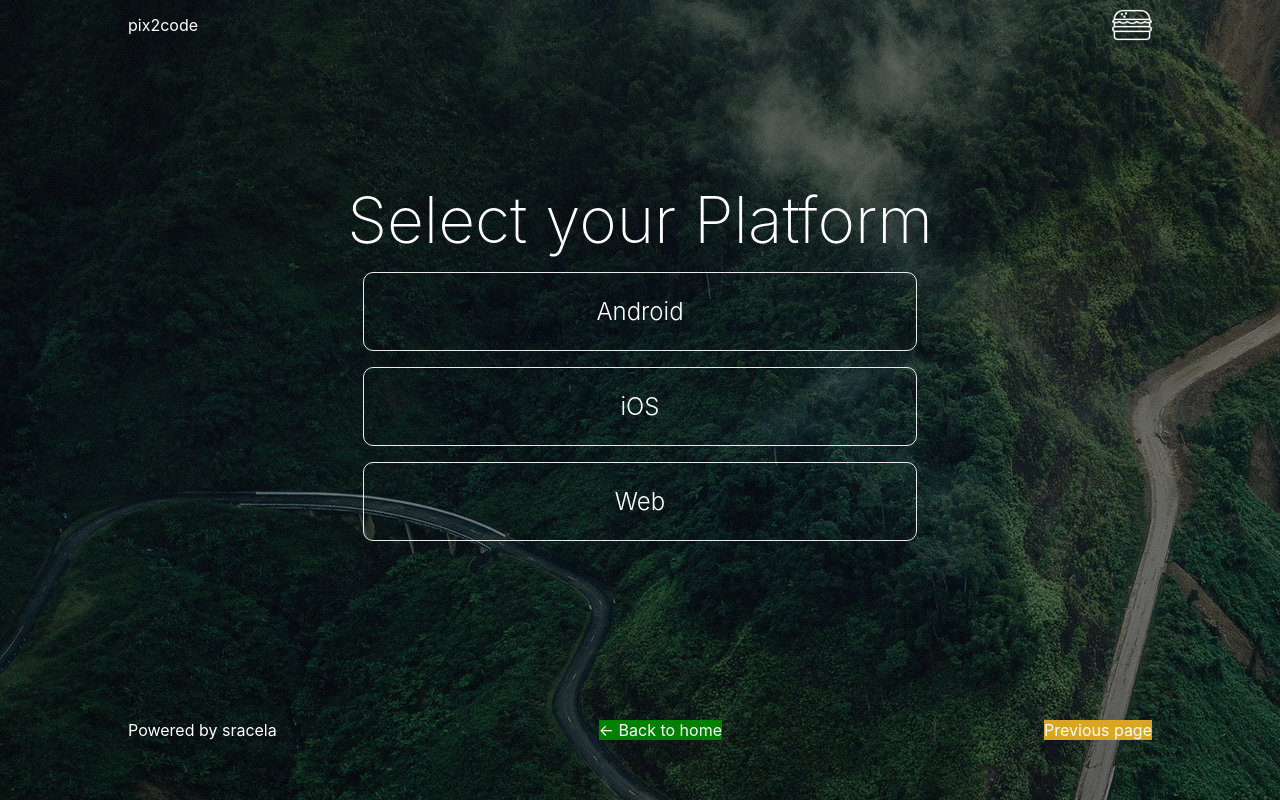
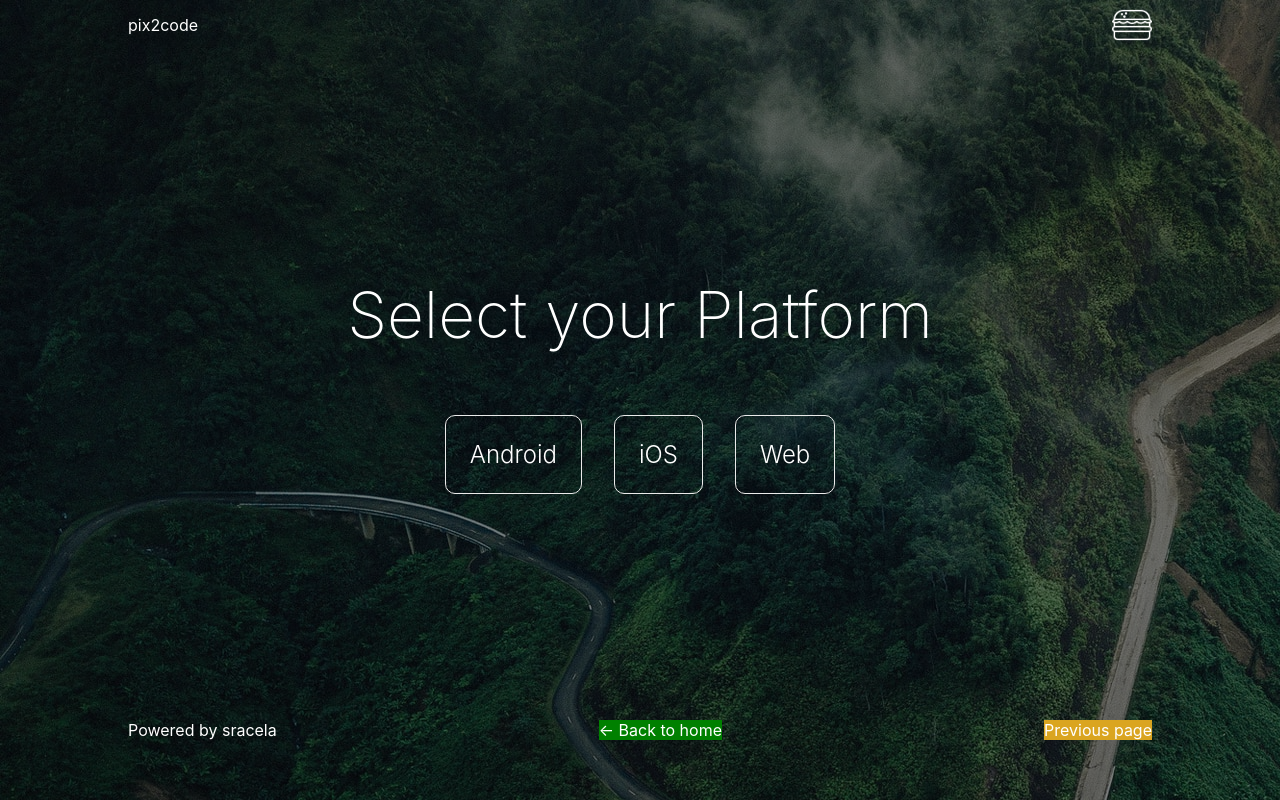
Before and after one commit to sracela/laiout, a Next.js app: page /converter in a window 1280 px wide. Built offline with nearby package versions, Linux system fonts and the light colour scheme.

Commit message:
Add upload_image page and style converter select platform elements in converter page

```diff
--- /dev/null
+++ b/components/image_uploader.js
@@ -0,0 +1,3 @@
+export default function ImageUploader() {
+ return <button>Upload</button>
+}
--- a/pages/converter.js
+++ b/pages/converter.js
@@ -1,4 +1,5 @@
 import Head from 'next/head'
+import Link from 'next/link'
 import Layout, { siteTitle } from '../components/layout'
 import styles from '../styles/Home.module.css'
 
@@ -10,22 +11,21 @@ export default function Converter() {
       </Head>
       <section className={styles.grid}>
         <h1 className={styles.title}>Select your Platform</h1>
+        <div className={styles.grid}>
+        <Link href="/upload_image" >
         <div className={styles.card}>
-        Android
+          Android
+        </div>
+        </Link>
+        <div className={styles.card}>
+          iOS
         </div>
         <div className={styles.card}>
-        iOS
+          Web
         </div>
-        <div className={styles.card}>
-        Web
         </div>
+
       </section>
-      {/* <section>
-        <h1>Select your Platform</h1>
-        <button>Android</button>
-        <button>iOS</button>
-        <button>Web</button>
-      </section> */}
     </Layout>
   )
 }
--- a/pages/index.js
+++ b/pages/index.js
@@ -9,13 +9,13 @@ export default function Home() {
       <Head>
         <title>{siteTitle}</title>
       </Head>
-      <section className={styles.grid}>
+      <section>
         <h1 className={styles.title}>PIX2CODE</h1>
+          <Link href="/converter" >
         <div className={styles.card}>
-          <Link href="/converter" >
               <a>Get Started</a>
-          </Link>
         </div>
+        </Link>
         <p className={styles.description}>
           Small but powerful
         </p>
--- a/styles/Home.module.css
+++ b/styles/Home.module.css
@@ -40,11 +40,17 @@
   font-family: Menlo, Monaco, Lucida Console, Liberation Mono, DejaVu Sans Mono,
     Bitstream Vera Sans Mono, Courier New, monospace;
 } */
-
+.grid {
+  display: flex;
+  align-items: center;
+  justify-content: center;
+  flex-wrap: wrap;
+  max-width: 800px;
+  margin-top: 3rem;
+}
 
 .card {
   margin: 1rem;
-  flex-basis: 45%;
   padding: 1.5rem;
   text-align: center;
   color: inherit;
@@ -59,8 +65,10 @@
 .card:hover,
 .card:focus,
 .card:active {
-  color: #305846;
-  border-color: #305846;
+  /* color: #305846;
+  border-color: #305846; */
+  background-color: #3058468c;
+  cursor: pointer;
 }
 
 /* .card h3 {
```
Also changed, not shown: pages/upload_image.js (added, +18 -0 lines).
